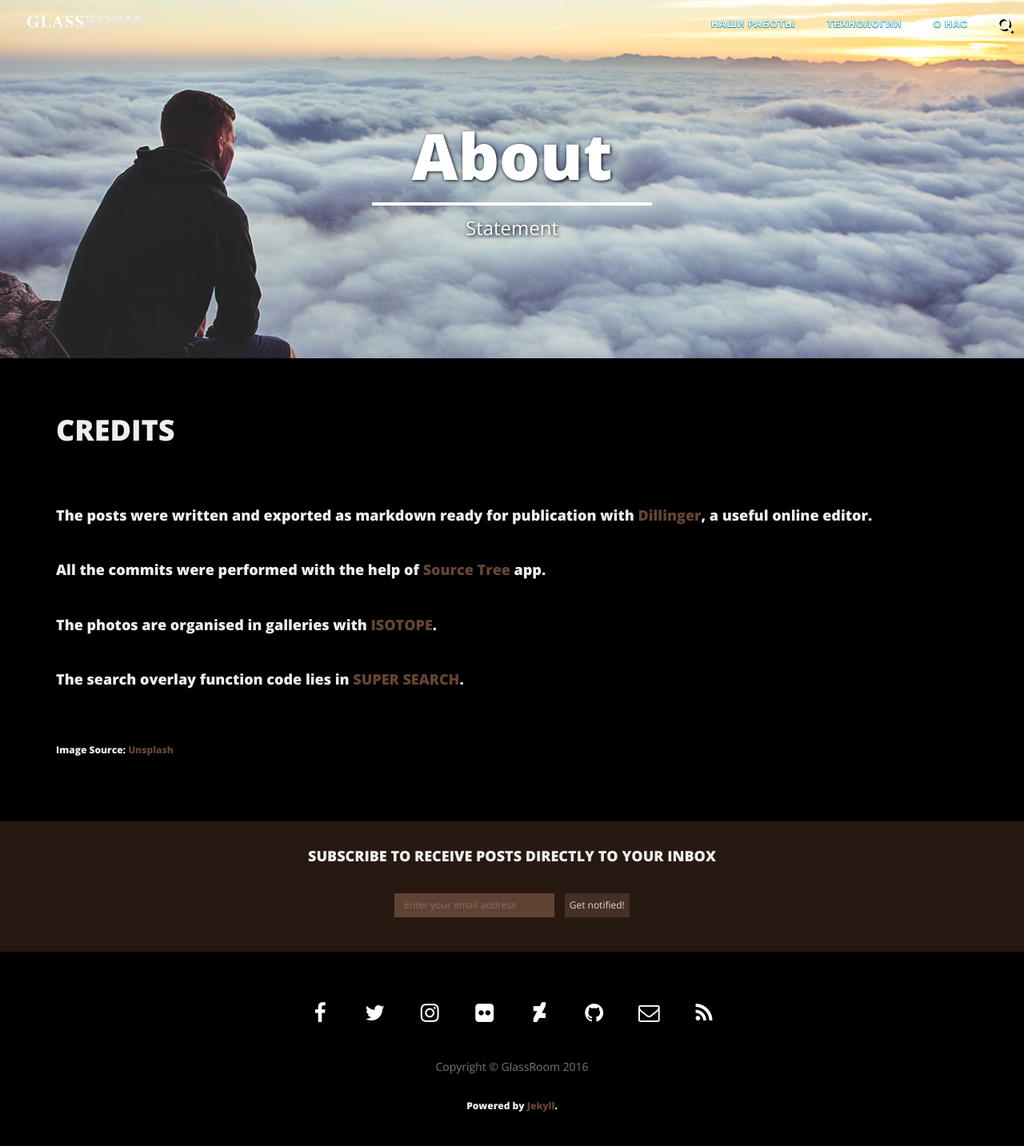
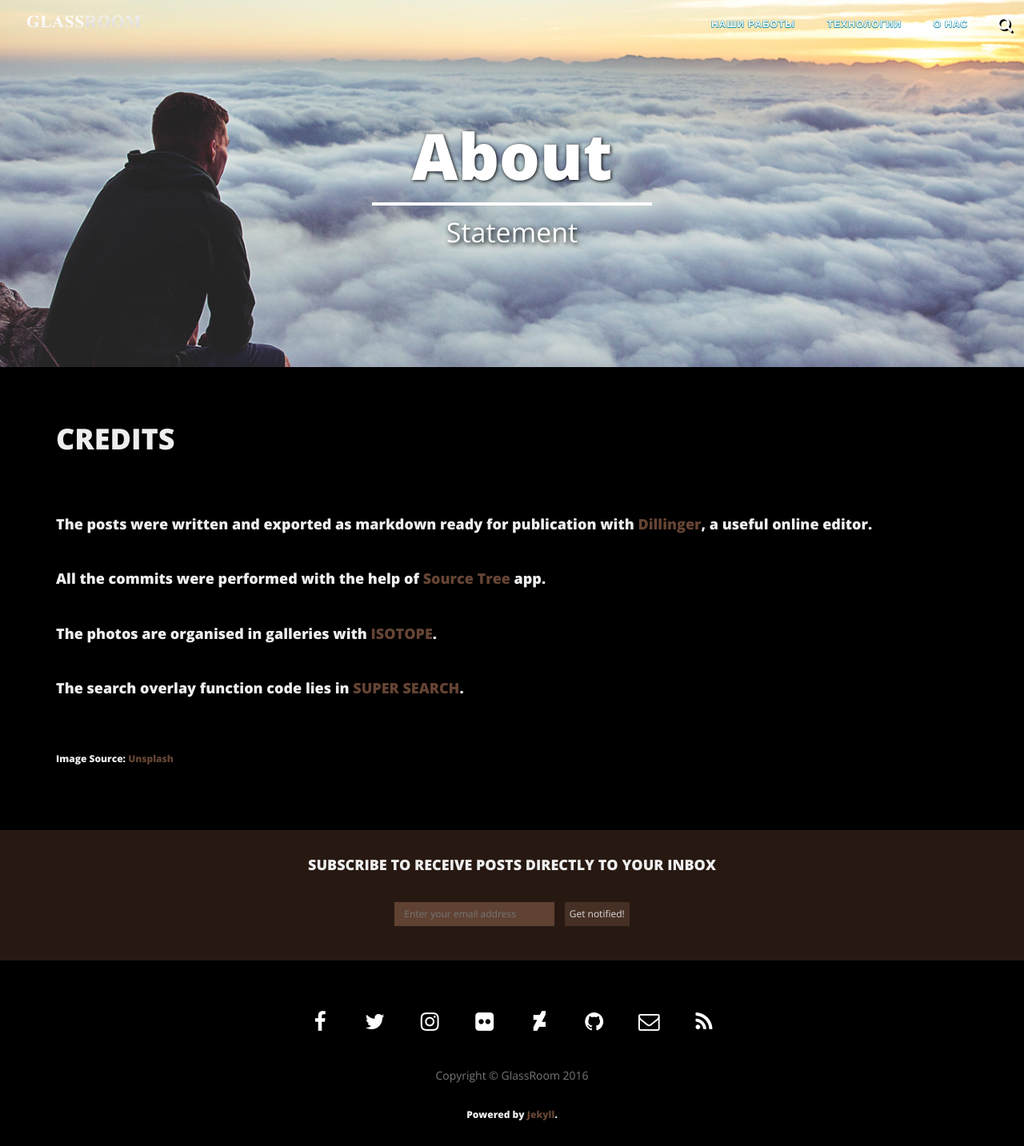
Before and after one commit to Magnum800/glassroom, a Jekyll site: the page built from about/index.html, in a window 1280 px wide. Shown: the whole page at 80% size. Built offline with Jekyll 4.4.1, drawn with Linux system fonts in a browser that asks for light colours; nearby versions of some CDN libraries.

Commit message:
Update main.css

```diff
--- a/css/main.css
+++ b/css/main.css
@@ -162,17 +162,17 @@ hr.small {
 .intro-header .page-heading h1 {
   margin-top: 0;
   font-size: 50px;
-  text-shadow: 1px 1px 4px #000;
+  text-shadow: 2px 2px 6px #000;
 }
 .intro-header .site-heading .subheading,
 .intro-header .page-heading .subheading {
-  font-size: 24px;
+  font-size: 34px;
   line-height: 1.1;
   display: block;
   font-family: 'Open Sans', 'Helvetica Neue', Helvetica, Arial, sans-serif;
   font-weight: 300;
   margin: 10px 0 0;
-  text-shadow: 1px 1px 4px #000;
+  text-shadow: 2px 2px 6px #000;
 }
 @media only screen and (min-width: 768px) {
   .intro-header .site-heading h1,
```
